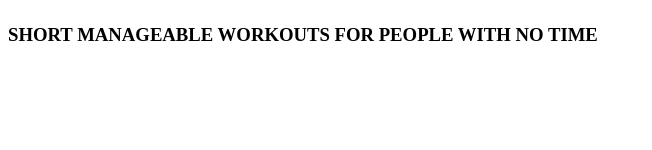
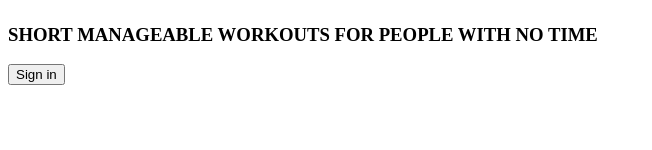
Before and after one commit to Eddahkarambu/Fitness-App, a React (Create React App) app: page /home in a window 1280 px wide. Shown: the part 150-300 px from the top of the page, without its empty margins (0-652 px from the left). Built offline with nearby package versions, Linux system fonts and the light colour scheme.

Commit message:
added images file , added a sign in button

```diff
--- a/src/Components/Home.js
+++ b/src/Components/Home.js
@@ -2,13 +2,18 @@ import './home.css';
 function Home() {
     return (
       <div className="home">
-          <div Heading>
+          <div className="Heading">
           <h1>Eddah's Fast Fitness</h1>
           </div>
-          <div Heading2>
+
+          <div classNmae="Heading2">
           <h2>SHORTER WORKOUTS</h2>
           <h2>BETTER RESULTS</h2>
           <h3>SHORT MANAGEABLE WORKOUTS FOR PEOPLE WITH NO TIME</h3>
+          </div>
+
+          <div className="button">
+              <button>Sign in</button>
           </div>
       </div>
     );
```
Also changed, not shown: 1 other file (tests, documents, lock files or other folders).
